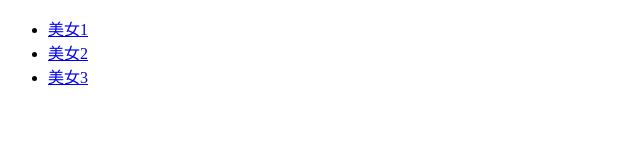
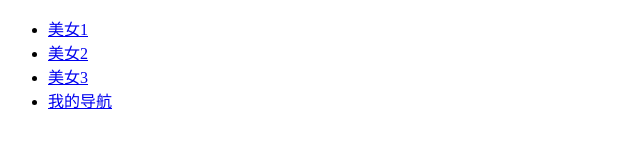
Before and after one commit to sambriges/wyy.github.io, a plain HTML site: page index.html in a window 1280 px wide. Shown: the whole page, without its empty margins (0-640 px from the left). Drawn offline with Linux system fonts and the light colour scheme.

Commit message:
Update index.html

```diff
--- a/index.html
+++ b/index.html
@@ -15,6 +15,9 @@
         <li>
             <a href="./Resources/tiktok do-dong.mp4" target="_blank">美女3</a>
         </li>
+        <li>
+            <a href="./router.html" target="_blank" >我的导航</a>
+        </li>
     </ul>
 </body>
 </html>
```
